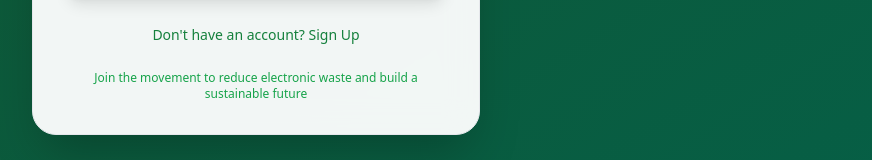
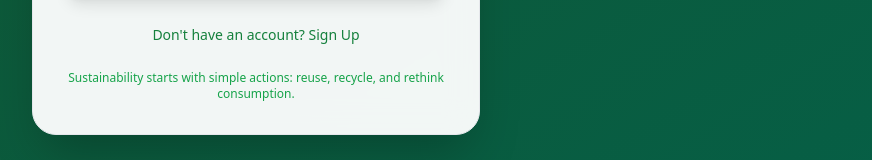
Before and after one commit to VKamaliga/hacathon, a React (Vite) app: page / in a window 1280 px wide. Shown: the part 580-740 px from the top of the page, without its empty margins (384-1256 px from the left). Built offline with nearby package versions, Linux system fonts and the light colour scheme.

Commit message:
Updated Login.tsx

```diff
--- a/src/components/Login.tsx
+++ b/src/components/Login.tsx
@@ -119,7 +119,7 @@ const Login: React.FC = () => {
           </div>
 
           <p className="text-xs text-green-600 mt-6">
-            Join the movement to reduce electronic waste and build a sustainable future
+            Sustainability starts with simple actions: reuse, recycle, and rethink consumption.
           </p>
         </div>
       </div>
```
